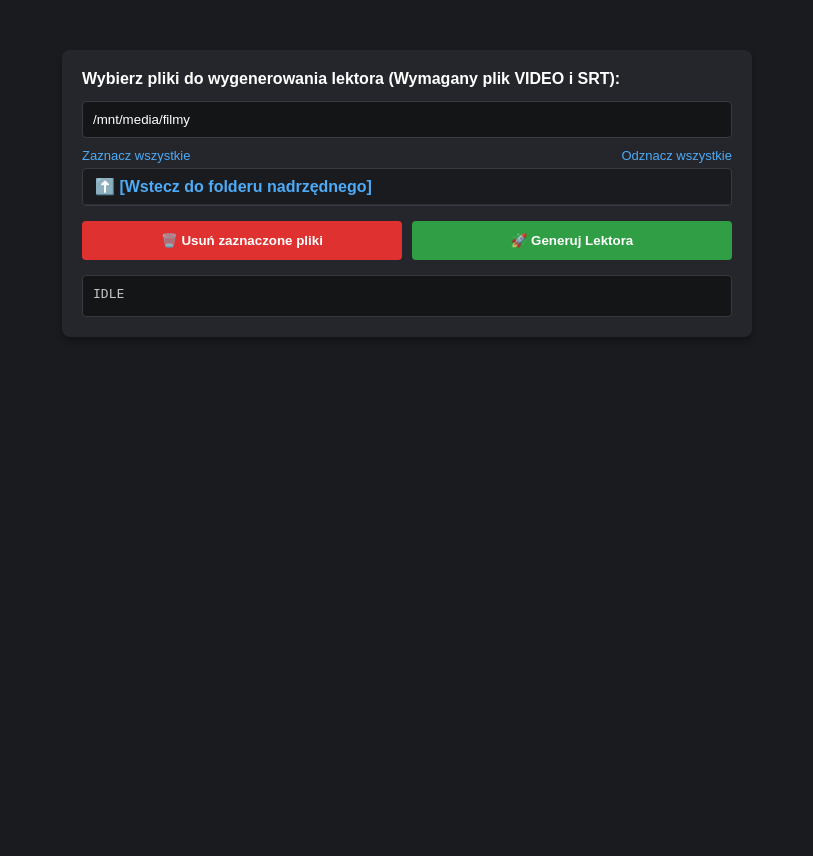
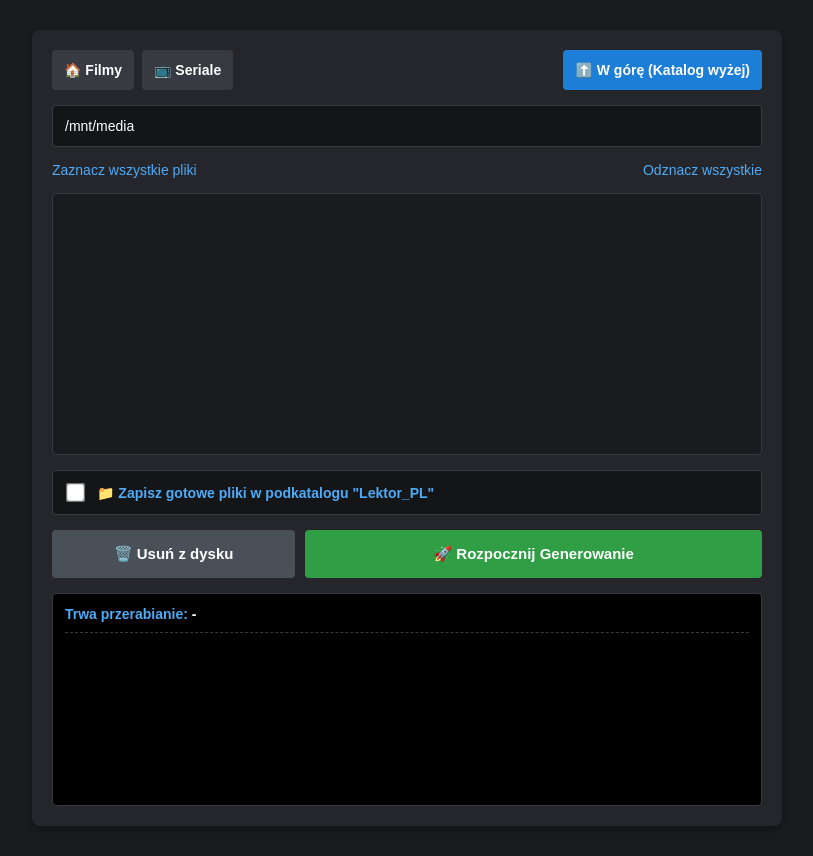
Before and after one commit to kambro12/home-server, a Flask app: page / in a window 1280 px wide. Shown: the whole page, without its empty margins (233-1046 px from the left). Before the commit the page ends 337 px from the top, so only its background shows below. Run offline with Flask 3, Linux system fonts and the light colour scheme; data that the repository does not hold is empty.

Commit message:
Aktualizacja: mkvmerge, audio AC-3, responsywne GUI (RWD) i zapis do folderu Lektor_PL

```diff
--- a/lektor-web/app.py
+++ b/lektor-web/app.py
@@ -2,36 +2,54 @@ from flask import Flask, render_template, request, jsonify
 import os, subprocess, threading
 
 app = Flask(__name__)
-BASE_DIR = "/mnt/media/filmy"
+BASE_DIR = "/mnt/media"
 
 is_processing = False
+stop_requested = False
+current_process = None
+current_file_name = "-"
 process_output = []
 
-def run_lektor_tasks(pairs):
-    global is_processing, process_output
+def run_lektor_tasks(pairs, save_mode):
+    global is_processing, process_output, current_process, stop_requested, current_file_name
     is_processing = True
-    process_output = ["Rozpoczynam przetwarzanie zaznaczonych plików..."]
+    stop_requested = False
+    process_output = ["Rozpoczynam sesję przetwarzania..."]
 
     try:
         for pair in pairs:
+            if stop_requested:
+                process_output.append("--- SESJA PRZERWANA PRZEZ UŻYTKOWNIKA ---")
+                break
+
             video = pair.get('video')
             srt = pair.get('srt')
-            process_output.append(f"Przetwarzam: {os.path.basename(video)}")
+            current_file_name = os.path.basename(video)
 
-            p = subprocess.Popen(
-                ['python3', '-u', '/app/lektor.py', video, srt],
+            # Flaga: "1" jeśli chcemy subfolder, "0" w przeciwnym razie
+            mode_str = "1" if save_mode else "0"
+
+            current_process = subprocess.Popen(
+                ['python3', '-u', '/app/lektor.py', video, srt, mode_str],
                 stdout=subprocess.PIPE, stderr=subprocess.STDOUT, text=True
             )
-            for line in p.stdout:
+
+            for line in current_process.stdout:
                 process_output.append(line.strip())
+                # Trzymamy tylko 20 ostatnich linii logów, by strona działała szybko
                 if len(process_output) > 20:
                     process_output.pop(0)
-            p.wait()
+
+            current_process.wait()
+
     except Exception as e:
         process_output.append(f"Błąd krytyczny: {e}")
     finally:
-        process_output.append("Wszystkie zadania zakończone pomyślnie! IDLE")
+        if not stop_requested:
+            process_output.append("Wszystkie zadania zakończone pomyślnie! IDLE")
         is_processing = False
+        current_process = None
+        current_file_name = "-"
 
 @app.route('/')
 def index():
@@ -39,17 +57,15 @@ def index():
 
 @app.route('/api/browse')
 def browse():
-    path = request.args.get('path', BASE_DIR)
+    path = request.args.get('path', '/mnt/media/filmy')
     if not os.path.isdir(path):
         path = BASE_DIR
-
     parent_dir = os.path.dirname(path)
     if path == "/" or path == "/mnt":
         parent_dir = path
 
     dirs = []
     files = []
-
     try:
         for f in sorted(os.listdir(path)):
             full_path = os.path.join(path, f)
@@ -72,26 +88,37 @@ def delete_files():
     files_to_delete = request.json.get('files', [])
     for f in files_to_delete:
         if os.path.exists(f):
-            try:
-                os.remove(f)
-            except:
-                pass
+            try: os.remove(f)
+            except: pass
     return jsonify({'status': 'ok'})
 
 @app.route('/api/start', methods=['POST'])
 def start():
     global is_processing
     pairs = request.json.get('pairs', [])
+    save_mode = request.json.get('save_mode', False)
+
     if not is_processing and pairs:
-        threading.Thread(target=run_lektor_tasks, args=(pairs,)).start()
+        threading.Thread(target=run_lektor_tasks, args=(pairs, save_mode)).start()
         return jsonify({'status': 'started'})
     return jsonify({'status': 'busy'})
+
+@app.route('/api/stop', methods=['POST'])
+def stop():
+    global stop_requested, current_process
+    if is_processing:
+        stop_requested = True
+        if current_process:
+            current_process.kill()
+        return jsonify({'status': 'stopping'})
+    return jsonify({'status': 'not_running'})
 
 @app.route('/api/status')
 def status():
     return jsonify({
         'is_processing': is_processing,
-        'output': process_output[-1] if process_output else "IDLE"
+        'current_file': current_file_name,
+        'output': process_output
     })
 
 if __name__ == '__main__':
--- a/lektor-web/templates/index.html
+++ b/lektor-web/templates/index.html
@@ -2,65 +2,108 @@
 <html lang="pl">
 <head>
     <meta charset="UTF-8">
+    <meta name="viewport" content="width=device-width, initial-scale=1.0, maximum-scale=1.0, user-scalable=no">
     <title>Lektor AI</title>
     <style>
-        body { background-color: #1a1b1e; color: #c1c2c5; font-family: sans-serif; display: flex; justify-content: center; margin-top: 50px; }
-        .container { background-color: #25262b; padding: 20px; border-radius: 8px; width: 650px; box-shadow: 0 4px 6px rgba(0,0,0,0.3); }
-        h2 { color: white; margin-top: 0; font-size: 16px;}
-        input[type="text"] { width: 100%; padding: 10px; margin-bottom: 10px; background: #141517; border: 1px solid #373a40; color: white; border-radius: 4px; box-sizing: border-box; }
+        /* Styl bazowy - dostosowany pod telefony (Mobile First) */
+        body { background-color: #1a1b1e; color: #c1c2c5; font-family: sans-serif; display: flex; justify-content: center; margin: 0; padding: 15px; box-sizing: border-box;}
+        .container { background-color: #25262b; padding: 15px; border-radius: 8px; width: 100%; max-width: 750px; box-sizing: border-box; box-shadow: 0 4px 6px rgba(0,0,0,0.3); }
+        h2 { color: white; margin-top: 0; font-size: 16px; margin-bottom: 10px;}
 
-        .dir-list { border: 1px solid #373a40; border-radius: 4px; max-height: 400px; overflow-y: auto; background: #1a1b1e; margin-bottom: 15px; }
-        .dir-item { padding: 8px 12px; cursor: pointer; border-bottom: 1px solid #2c2e33; display: flex; align-items: center; font-weight: bold;}
+        .nav-bar { display: flex; flex-direction: column; gap: 8px; margin-bottom: 15px; }
+        .nav-btn { background-color: #373a40; color: white; border: none; padding: 12px; border-radius: 4px; cursor: pointer; font-weight: bold; font-size: 14px; width: 100%; box-sizing: border-box;}
+        .nav-btn:hover { background-color: #4d5159; }
+        .nav-btn.up { background-color: #1c7ed6; }
+        .nav-btn.up:hover { background-color: #1971c2; }
+
+        input[type="text"] { width: 100%; padding: 12px; margin-bottom: 10px; background: #141517; border: 1px solid #373a40; color: white; border-radius: 4px; box-sizing: border-box; font-size: 14px;}
+
+        .controls { display: flex; justify-content: space-between; margin-bottom: 10px; font-size: 14px;}
+        .controls a { color: #4dabf7; cursor: pointer; text-decoration: none; padding: 5px 0;}
+        .controls a:hover { text-decoration: underline;}
+
+        .dir-list { border: 1px solid #373a40; border-radius: 4px; height: 350px; overflow-y: auto; background: #1a1b1e; margin-bottom: 15px; }
+        .dir-item { padding: 12px; cursor: pointer; border-bottom: 1px solid #2c2e33; display: flex; align-items: center; font-weight: bold; font-size: 14px;}
         .dir-item:hover { background-color: #2c2e33; }
-        .dir-item.back { color: #4dabf7; }
 
-        .file-item { display: flex; align-items: center; padding: 6px 12px; border-bottom: 1px solid #2c2e33;}
+        .file-item { display: flex; align-items: center; padding: 10px 12px; border-bottom: 1px solid #2c2e33;}
         .file-item:hover { background-color: #25262b; }
-        .file-item label { cursor: pointer; margin-left: 10px; word-break: break-all; width: 100%;}
-        .file-item input[type="checkbox"] { transform: scale(1.2); cursor: pointer; margin: 0; }
+        .file-item label { cursor: pointer; margin-left: 12px; word-break: break-all; width: 100%; font-size: 14px; line-height: 1.4;}
+        .file-item input[type="checkbox"] { transform: scale(1.5); cursor: pointer; margin: 0; flex-shrink: 0;}
 
         .file-type-mkv { color: #fcc419; }
         .file-type-srt { color: #20c997; }
 
-        .btn-group { display: flex; gap: 10px; margin-bottom: 15px;}
-        .btn { border: none; padding: 12px; border-radius: 4px; cursor: pointer; font-weight: bold; flex: 1;}
+        .options-bar { background-color: #141517; padding: 12px; border-radius: 4px; margin-bottom: 15px; border: 1px solid #373a40;}
+        .options-bar label { cursor: pointer; display: flex; align-items: center; gap: 12px; font-weight: bold; color: #4dabf7; font-size: 14px;}
+        .options-bar input[type="checkbox"] { transform: scale(1.5); flex-shrink: 0;}
+
+        .btn-group { display: flex; flex-direction: column; gap: 10px; margin-bottom: 15px;}
+        .btn { border: none; padding: 15px; border-radius: 4px; cursor: pointer; font-weight: bold; width: 100%; font-size: 15px; box-sizing: border-box;}
         .btn-start { background-color: #2f9e44; color: white; }
         .btn-start:hover { background-color: #2b8a3e; }
-        .btn-start:disabled { background-color: #2c2e33; cursor: not-allowed; color: #868e96;}
+        .btn-stop { background-color: #e03131; color: white; display: none;}
+        .btn-stop:hover { background-color: #c92a2a; }
+        .btn-delete { background-color: #495057; color: white; }
+        .btn-delete:hover { background-color: #343a40; }
 
-        .btn-delete { background-color: #e03131; color: white; }
-        .btn-delete:hover { background-color: #c92a2a; }
+        .status-container { background: #000; border: 1px solid #373a40; border-radius: 4px; padding: 12px; box-shadow: inset 0 2px 4px rgba(0,0,0,0.5);}
+        .current-file { font-weight: bold; color: #4dabf7; margin-bottom: 10px; padding-bottom: 10px; border-bottom: 1px dashed #373a40; word-break: break-all; font-size: 14px;}
+        .console-box { font-family: monospace; font-size: 12px; height: 150px; overflow-y: auto; color: #20c997; white-space: pre-wrap; display: flex; flex-direction: column;}
 
-        .status-box { background: #141517; border: 1px solid #373a40; padding: 10px; border-radius: 4px; font-family: monospace; height: 20px; overflow: hidden; white-space: nowrap; text-overflow: ellipsis; }
-
-        .controls { display: flex; justify-content: space-between; margin-bottom: 5px; font-size: 13px;}
-        .controls a { color: #4dabf7; cursor: pointer; text-decoration: none;}
-        .controls a:hover { text-decoration: underline;}
+        /* Styl dla Komputerów (ekrany szersze niż 600px) */
+        @media (min-width: 600px) {
+            body { padding: 30px; }
+            .container { padding: 20px; }
+            .nav-bar { flex-direction: row; }
+            .nav-btn { width: auto; }
+            .nav-btn.up { margin-left: auto; }
+            .btn-group { flex-direction: row; }
+            .btn { width: auto; flex: 1; }
+            .btn-delete { flex: 0.5; }
+            .dir-list { height: 260px; }
+        }
     </style>
 </head>
 <body>
     <div class="container">
-        <h2>Wybierz pliki do wygenerowania lektora (Wymagany plik VIDEO i SRT):</h2>
+        <div class="nav-bar">
+            <button class="nav-btn" onclick="loadDir('/mnt/media/filmy')">🏠 Filmy</button>
+            <button class="nav-btn" onclick="loadDir('/mnt/media/seriale')">📺 Seriale</button>
+            <button class="nav-btn up" onclick="goUp()">⬆️ W górę (Katalog wyżej)</button>
+        </div>
+
         <input type="text" id="path-input" readonly>
 
         <div class="controls">
-            <a onclick="selectAll(true)">Zaznacz wszystkie</a>
+            <a onclick="selectAll(true)">Zaznacz wszystkie pliki</a>
             <a onclick="selectAll(false)">Odznacz wszystkie</a>
         </div>
 
-        <div class="dir-list" id="dir-list">
+        <div class="dir-list" id="dir-list"></div>
+
+        <div class="options-bar">
+            <label>
+                <input type="checkbox" id="chk-save-mode">
+                📁 Zapisz gotowe pliki w podkatalogu "Lektor_PL"
+            </label>
         </div>
 
         <div class="btn-group">
-            <button class="btn btn-delete" onclick="deleteSelected()">🗑️ Usuń zaznaczone pliki</button>
-            <button class="btn btn-start" id="btn-start" onclick="startProcessing()">🚀 Generuj Lektora</button>
+            <button class="btn btn-delete" id="btn-delete" onclick="deleteSelected()">🗑️ Usuń z dysku</button>
+            <button class="btn btn-start" id="btn-start" onclick="startProcessing()">🚀 Rozpocznij Generowanie</button>
+            <button class="btn btn-stop" id="btn-stop" onclick="stopProcessing()">🛑 PRZERWIJ PRZETWARZANIE</button>
         </div>
 
-        <div class="status-box" id="status-box">IDLE</div>
+        <div class="status-container">
+            <div class="current-file">Trwa przerabianie: <span id="current-file-name" style="color: white;">Brak (IDLE)</span></div>
+            <div class="console-box" id="console-box"></div>
+        </div>
     </div>
 
     <script>
         let currentPath = "";
+        let parentPath = "";
         let allFilesData = [];
 
         function loadDir(path) {
@@ -68,14 +111,11 @@
                 .then(r => r.json())
                 .then(data => {
                     currentPath = data.current;
+                    parentPath = data.parent;
                     document.getElementById('path-input').value = currentPath;
                     allFilesData = data.files;
 
                     let html = '';
-                    if (data.current !== "/" && data.current !== "/mnt") {
-                        html += `<div class="dir-item back" onclick="loadDir('${data.parent.replace(/\\/g, '\\\\')}')">⬆️ [Wstecz do folderu nadrzędnego]</div>`;
-                    }
-
                     data.dirs.forEach(d => {
                         html += `<div class="dir-item" onclick="loadDir('${d.path.replace(/\\/g, '\\\\')}')">📁 ${d.name}</div>`;
                     });
@@ -93,17 +133,18 @@
                 });
         }
 
+        function goUp() {
+            if(parentPath) loadDir(parentPath);
+        }
+
         function selectAll(state) {
             document.querySelectorAll('.file-checkbox').forEach(cb => cb.checked = state);
         }
 
         function deleteSelected() {
             let selectedFiles = Array.from(document.querySelectorAll('.file-checkbox:checked')).map(cb => cb.value);
-            if (selectedFiles.length === 0) {
-                alert("Zaznacz z listy pliki, które chcesz usunąć!");
-                return;
-            }
-            if (confirm(`Uwaga! Czy na pewno chcesz całkowicie usunąć z dysku ${selectedFiles.length} plików?`)) {
+            if (selectedFiles.length === 0) return alert("Zaznacz z listy pliki do usunięcia!");
+            if (confirm(`Uwaga! Czy na pewno chcesz trwale usunąć ${selectedFiles.length} plików z dysku?`)) {
                 fetch('/api/delete', {
                     method: 'POST',
                     headers: {'Content-Type': 'application/json'},
@@ -121,49 +162,62 @@
                 }
             });
 
-            if (selectedVideos.length === 0) {
-                alert("Najpierw zaznacz plik WIDEO, dla którego chcesz wygenerować polskiego lektora.");
-                return;
-            }
+            if (selectedVideos.length === 0) return alert("Najpierw zaznacz plik WIDEO!");
 
             let pairs = [];
             for (let vid of selectedVideos) {
                 let base = vid.substring(0, vid.lastIndexOf('.'));
-                // Szuka pasujących napisów
                 let srtMatch = allFilesData.find(f => (f.path === base + '.srt' || f.path === base + '.pl.srt'));
-
                 if (srtMatch) {
                     pairs.push({video: vid, srt: srtMatch.path});
                 } else {
-                    alert(`Brak napisów (.srt) dla pliku wideo:\n${vid.split('/').pop()}\n\nZadbaj by plik wideo i napisy miały identyczną nazwę!`);
-                    return;
+                    return alert(`Brak napisów dla pliku:\n${vid.split('/').pop()}`);
                 }
             }
+
+            let saveMode = document.getElementById('chk-save-mode').checked;
 
             fetch('/api/start', {
                 method: 'POST',
                 headers: {'Content-Type': 'application/json'},
-                body: JSON.stringify({pairs: pairs})
+                body: JSON.stringify({pairs: pairs, save_mode: saveMode})
             });
+        }
+
+        function stopProcessing() {
+            if(confirm("Jesteś pewien, że chcesz przerwać generowanie lektora w połowie? Proces zostanie zabity.")) {
+                fetch('/api/stop', { method: 'POST' });
+            }
         }
 
         function updateStatus() {
             fetch('/api/status')
                 .then(r => r.json())
                 .then(data => {
-                    document.getElementById('status-box').innerText = data.output;
-                    document.getElementById('btn-start').disabled = data.is_processing;
+                    document.getElementById('current-file-name').innerText = data.current_file;
+
+                    let consoleBox = document.getElementById('console-box');
+                    let isScrolledToBottom = consoleBox.scrollHeight - consoleBox.clientHeight <= consoleBox.scrollTop + 1;
+
+                    consoleBox.innerText = data.output.join('\n');
+                    if (isScrolledToBottom) {
+                        consoleBox.scrollTop = consoleBox.scrollHeight;
+                    }
 
                     if(data.is_processing) {
-                        document.getElementById('btn-start').innerText = "⏳ Przetwarzanie lektora AI...";
+                        document.getElementById('btn-start').style.display = 'none';
+                        document.getElementById('btn-delete').style.display = 'none';
+                        document.getElementById('btn-stop').style.display = 'block';
                     } else {
-                        document.getElementById('btn-start').innerText = "🚀 Generuj Lektora";
+                        document.getElementById('btn-start').style.display = 'block';
+                        document.getElementById('btn-delete').style.display = 'block';
+                        document.getElementById('btn-stop').style.display = 'none';
                     }
                 }).catch(() => {});
         }
 
         loadDir('/mnt/media/filmy');
-        setInterval(updateStatus, 1500);
+        setInterval(updateStatus, 1000);
     </script>
 </body>
 </html>
```
Also changed, not shown: lektor-web/lektor.py (+44 -35 lines).
